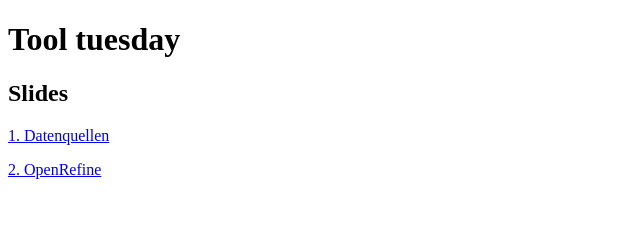
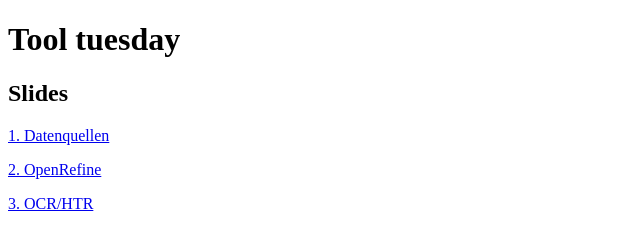
Before and after one commit to r0man-ist/tooltuesday, a plain HTML site: page docs/index.html in a window 1280 px wide. Shown: the whole page, without its empty margins (0-640 px from the left). Drawn offline with Linux system fonts and the light colour scheme.

Commit message:
update index, images

```diff
--- a/docs/index.html
+++ b/docs/index.html
@@ -7,6 +7,7 @@
 <h2>Slides</h2>
     <p><a href="https://r0man-ist.github.io/tooltuesday/slides/datenquellen.html">1. Datenquellen</a></p>
     <p><a href="https://r0man-ist.github.io/tooltuesday/slides/OpenRefine.html">2. OpenRefine</a></p>
+    <p><a href="https://r0man-ist.github.io/tooltuesday/slides/OCR-HTR.html">3. OCR/HTR</a></p>
 
 
 </body>
```
Also changed, not shown: docs/slides/media/transkribus-model.png (added), docs/slides/media/transkribus-table.png (added).
